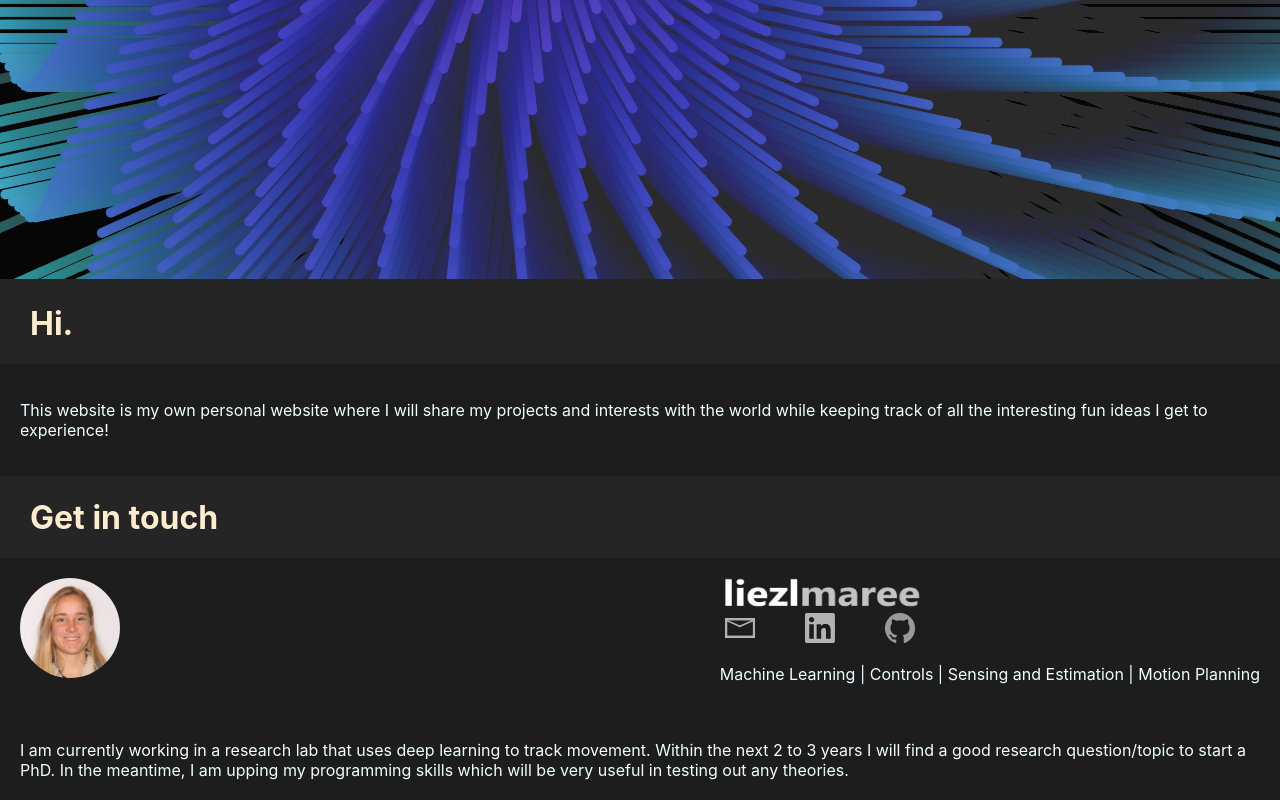
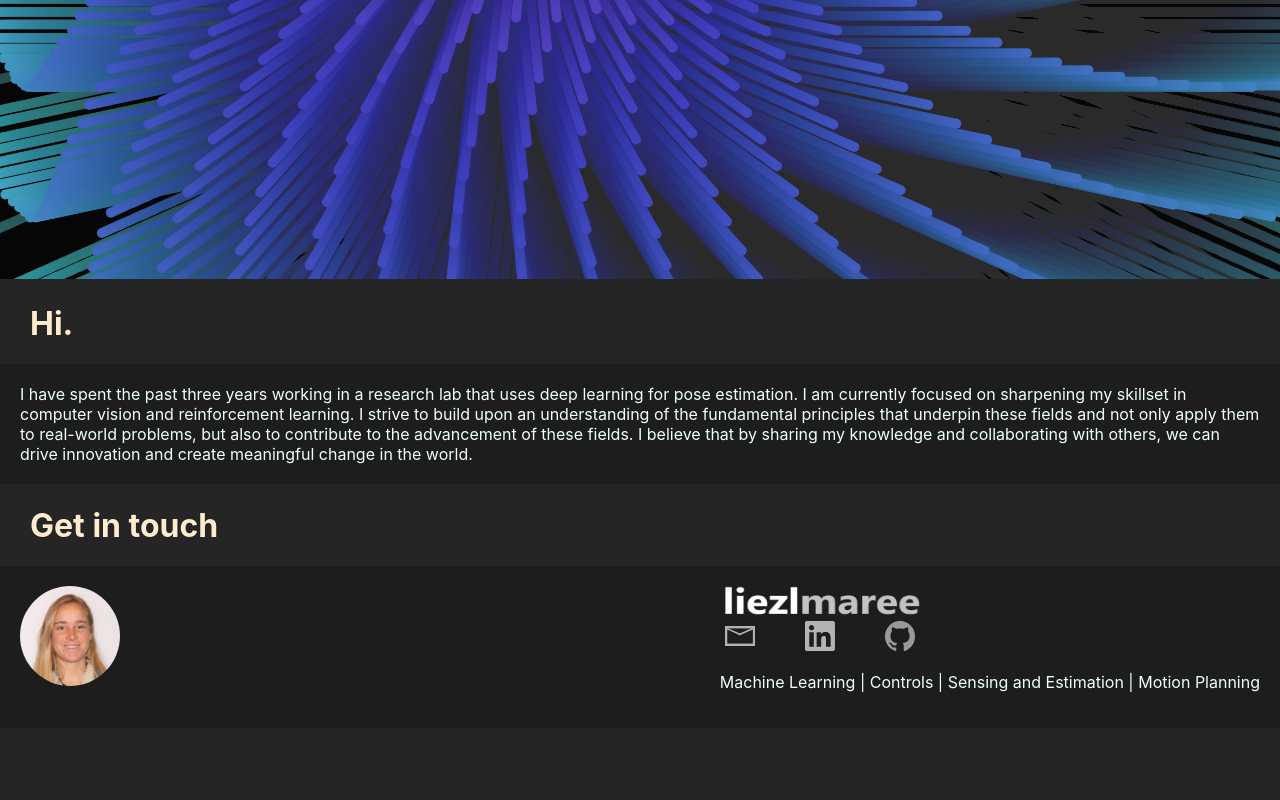
Before and after one commit to roomrys/liezlmaree, a plain HTML site: page index.html in a window 1280 px wide. Shown: the part 443-1243 px from the top of the page. After the commit the page ends 1171 px from the top, so only its background shows below. Drawn offline with Linux system fonts and the light colour scheme.

Commit message:
Edit description

```diff
--- a/index.html
+++ b/index.html
@@ -43,9 +43,14 @@
             <h1>Hi.</h1>
         </div>
         <div class="description">
-            <p>
-                This website is my own personal website where I will share my projects and interests with the world while keeping track of all the interesting fun ideas I get to experience!
-            </p>
+            I have spent the past three years working in a research lab that uses deep
+            learning for pose estimation. I am currently focused on sharpening my
+            skillset in computer vision and reinforcement learning. I strive to build
+            upon an understanding of the fundamental principles that underpin these
+            fields and not only apply them to real-world problems, but also to
+            contribute to the advancement of these fields. I believe that by sharing
+            my knowledge and collaborating with others, we can drive innovation and
+            create meaningful change in the world.
         </div>
         <div id="contact" class="title">
             <h1>Get in touch</h1>
@@ -70,13 +75,6 @@
                 </div>
             </div>
         </div>
-
-        <div class="description">
-            I am currently working in a research lab that uses deep learning to track
-            movement. Within the next 2 to 3 years I will find a good research
-            question/topic to start a PhD. In the meantime, I am upping my programming
-            skills which will be very useful in testing out any theories.
-        </div>
     </div>
 </body>
 </html>
```
Also changed, not shown: topbar.html (+0 -1 lines).
